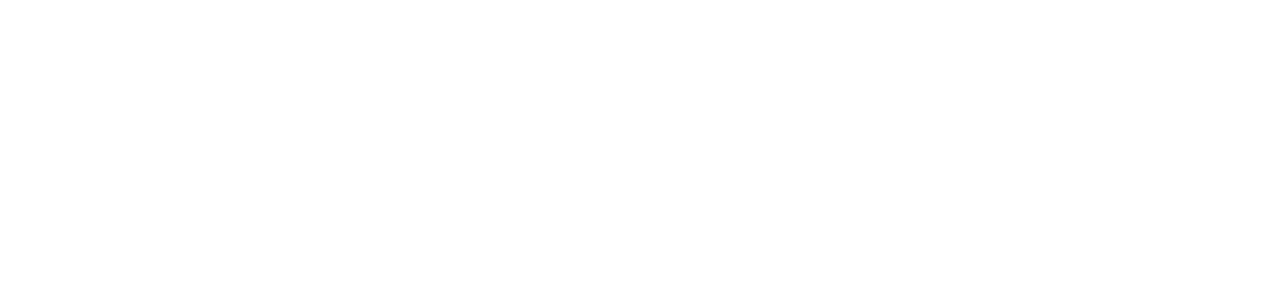
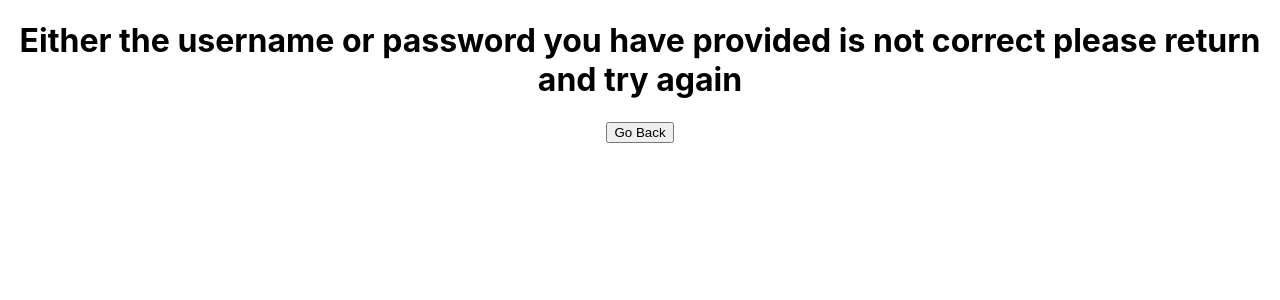
Before and after one commit to GWeightman/CNdesk3_frontend, a React (Create React App) app: page /notauth in a window 1280 px wide. Before the commit this address had no page. Shown: the top 300 px of the page. Built offline with nearby package versions, Linux system fonts and the light colour scheme; the HTML template or start-up script is replaced by a standard one.

Commit message:
login changes not finished

```diff
--- a/src/App.js
+++ b/src/App.js
@@ -12,6 +12,7 @@
 import ListedJobs from './components/listedJobs';
 import Create from './components/createNewJob';
 import JobPosts from './components/jobPosts';
+import Notauth from './components/notauth';
 
 const App = () => {
   const [username, setUsername] = useState();
@@ -46,6 +47,7 @@
           <Route path="list" element={<ListedJobs clientname={clientname} description={description} salary={salary} phonenumber={phonenumber} clientemail={clientemail} jobs={jobs} setJobs={setJobs}/>}/>
           <Route path="find" element={<FindUser username={username} setUsername={setUsername} />}/>
           <Route path='admin' element={<Admin/>}/>
+          <Route path='notauth' element={<Notauth/>}/>
           <Route path="jobposts" element = {<JobPosts appliedJobs={appliedJobs} setAppliedJobs={setAppliedJobs} savedJobs={savedJobs} setSavedJobs={setSavedJobs} page={page} setPage={setPage} modalOpen={modalOpen} setModalOpen={setModalOpen} jobs={jobs} setJobs={setJobs}/>} />
         </Routes>
       </BrowserRouter>
--- a/src/components/login.js
+++ b/src/components/login.js
@@ -3,8 +3,8 @@
 
 const Login = ({username, setUsername, password, setPassword}) => {
 
-    const login_handler = async (e) => {
-        e.preventDefault();
+    const login_handler = async () => {
+        try {
             const ret_val = await login_fetch(username, password)
             console.log(ret_val.password)
             if (ret_val.username === username) {
@@ -14,6 +14,9 @@
                     window.location.href = "/mainpage"
                 }
             } else {
+                window.location.href = "/notauth"
+            }
+        } catch (error) {
             window.location.href = "/notauth"
         }
     }
--- /dev/null
+++ b/src/components/notauth.js
@@ -0,0 +1,15 @@
+const Notauth = () => {
+
+    const return_handler = () => {
+        window.location.href = "/login"
+    }
+
+    return(
+        <div>
+            <h1>Either the username or password you have provided is not correct please return and try again</h1>
+            <button onClick={return_handler}>Go Back</button>
+        </div>
+    )
+}
+
+export default Notauth
```
Lines whose indentation alone changed are shown as unchanged.
